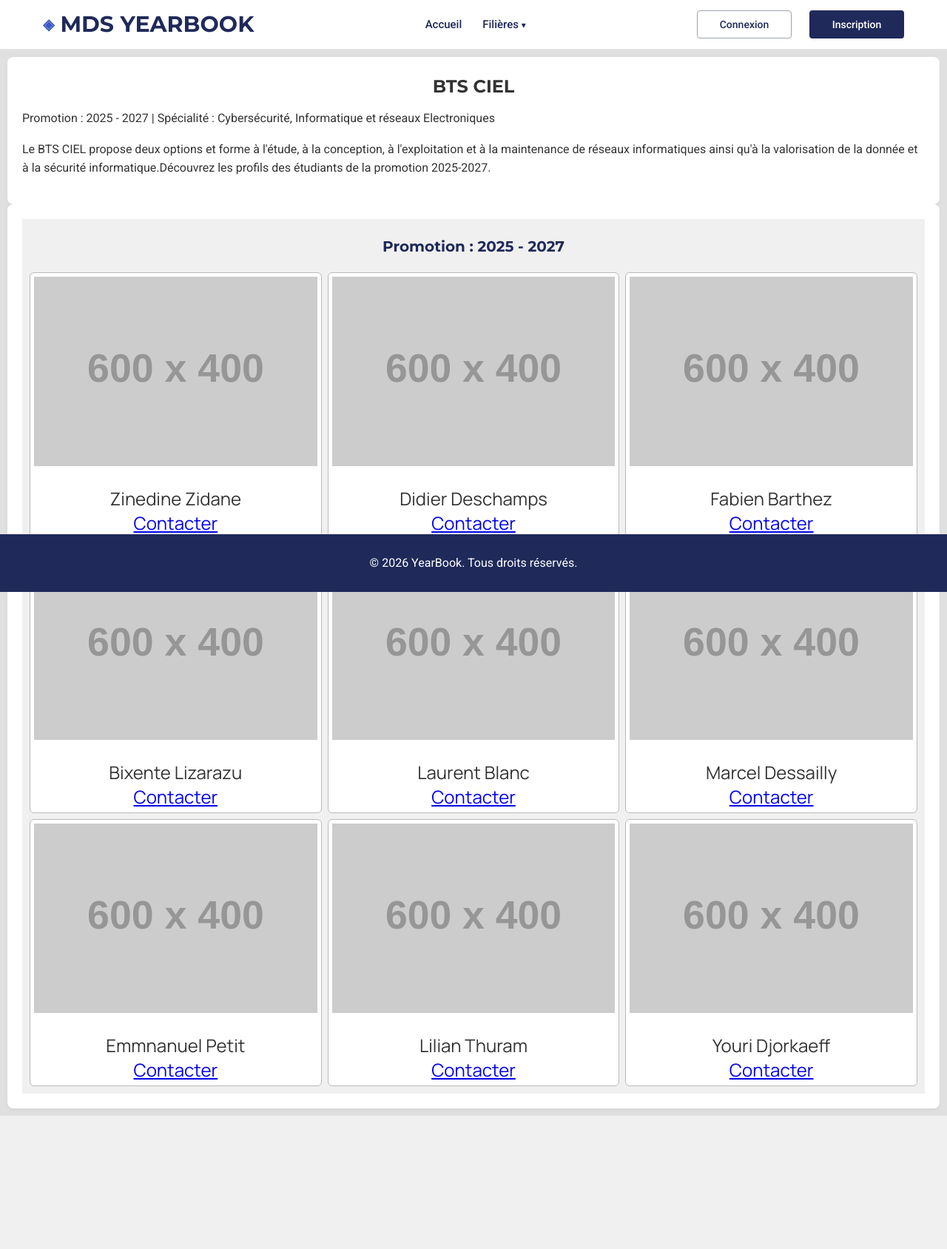
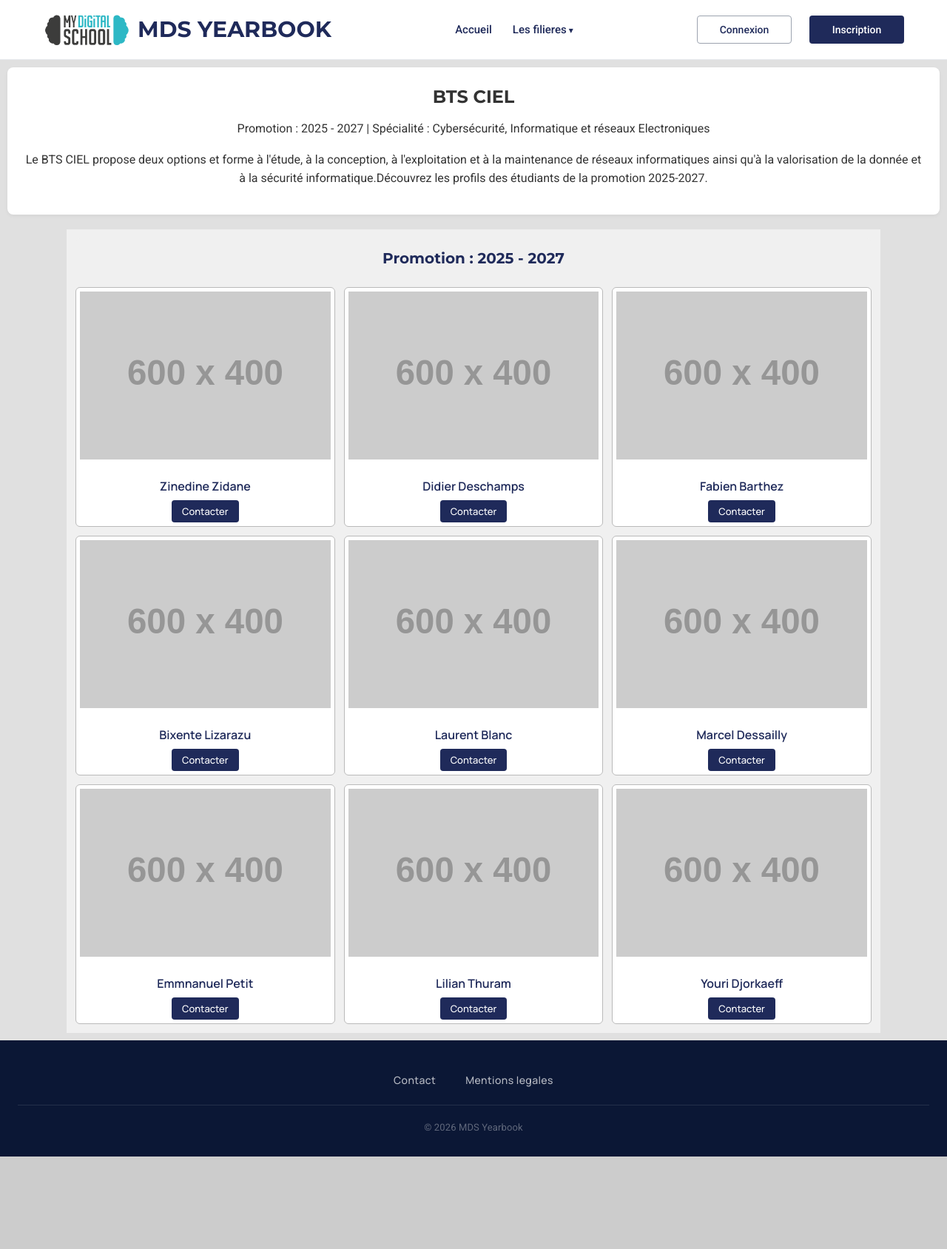
Before and after one commit to MarleyAvix/yearBook, a PHP site: page /pages/ciel.html in a window 1280 px wide. Shown: the whole page at 74% size. After the commit the page ends 1563 px from the top, so only its background shows below. Run offline with PHP 8.4, Linux system fonts and the light colour scheme; grey boxes labelled with a size stand in for pictures from a placeholder-image service; some libraries are stand-ins or nearby versions.

Commit message:
fix css et html sio + ciel

```diff
--- a/css/style.css
+++ b/css/style.css
@@ -88,7 +88,13 @@
 }
 
 .logo {
-    max-width: 120px;
+    max-width: 72px;
+}
+
+@media (min-width: 861px) {
+    .logo {
+        max-width: 120px;
+    }
 }
 
 .logo img {
@@ -200,7 +206,7 @@
     color: var(--primary-color);
     font-family: var(--fontH1H2);
     font-weight: 700;
-    font-size: 22px;
+    font-size: 18px;
     line-height: 1;
 }
 
@@ -767,23 +773,38 @@
 }
 
 /* Grille pour présentation des étudiants de chaque filière */
+
+@media screen and (min-width: 861px) {
+    .filiere-grid {
+        grid-template-columns: repeat(3, 1fr);
+    }
+}
+
 .container {
     display: grid;
-    grid-template-columns: repeat(3, 1fr);
-    gap: 8px;
+    grid-template-columns: 1fr;
+    gap: 12px;
     background-color: #f0f0f0;
-    max-width: 100%;
-    padding: 10px;
+    width: 100%;
+    max-width: 1100px;
+    padding: 12px;
 }
 
-.container div {
-    font-size: 24px;
-    text-align: center;
+@media (min-width: 540px) {
+    .container {
+        grid-template-columns: repeat(2, 1fr);
+    }
+}
+
+@media (min-width: 861px) {
+    .container {
+        grid-template-columns: repeat(3, 1fr);
+    }
 }
 
 .container div.header-grid {
-    grid-column: 1 / 4;
-    background-color: #f0f0f0;;
+    grid-column: 1 / -1;
+    background-color: #f0f0f0;
     text-align: center;
     padding: 15px;
     border-radius: 6px 6px 0 0;
@@ -793,6 +814,19 @@
     color: #1f2a5a;
     margin: 0;
     font-size: 20px;
+}
+
+.filiere-intro {
+    text-align: center;
+    margin-bottom: 20px;
+}
+
+.promotion-grid {
+    padding: 0;
+    background-color: transparent;
+    box-shadow: none;
+    display: flex;
+    justify-content: center;
 }
 
 .student-block {
@@ -812,6 +846,37 @@
     max-width: 100%;
     border: 2px solid #ccc;
     margin-bottom: 0px;
+}
+
+.content-card {
+    width: 100%;
+    display: flex;
+    flex-direction: column;
+    align-items: center;
+    gap: 8px;
+    font-size: 14px;
+}
+
+.student-name {
+    font-size: 16px;
+    font-weight: 600;
+    color: var(--primary-color);
+}
+
+.table-mail {
+    display: inline-block;
+    padding: 6px 14px;
+    background-color: var(--primary-color);
+    color: #fff;
+    border-radius: 4px;
+    text-decoration: none;
+    font-size: 13px;
+    font-weight: 500;
+    transition: background-color 0.2s;
+}
+
+.table-mail:hover {
+    background-color: var(--primary-color-hover);
 }
 
 /* Footer Accueil */
--- a/pages/ciel.html
+++ b/pages/ciel.html
@@ -19,16 +19,11 @@
         <nav class="site-nav" aria-label="Navigation principale">
             <div class="navbar-inner">
                 <div class="nav-header">
-            <a class="brand" href="../index.html">
-              <span class="brand-icon">◈</span>
+                    <a class="brand" href="../index.html" aria-label="Accueil Yearbook">
+                        <img src="../assets/logoMDS.png" alt="Logo MyDigitalSchool" class="logo">
                         <span>MDS YEARBOOK</span>
                     </a>
-            <button
-              class="nav-toggle"
-              type="button"
-              aria-expanded="false"
-              aria-label="Ouvrir le menu"
-            >
+                    <button class="nav-toggle" type="button" aria-expanded="false" aria-label="Ouvrir le menu">
                         <span class="nav-toggle-bar"></span>
                         <span class="nav-toggle-bar"></span>
                         <span class="nav-toggle-bar"></span>
@@ -39,26 +34,22 @@
                     <ul class="nav-links">
                         <li><a href="../index.html">Accueil</a></li>
                         <li class="nav-dropdown">
-                <button class="nav-dropdown-toggle" type="button">
-                  Filières
-                </button>
+                            <button class="nav-dropdown-toggle" type="button">Les filieres</button>
                             <ul class="nav-dropdown-menu">
-                  <li><a href="../pages/sio.html">BTS SIO</a></li>
-                  <li><a class="active" href="../pages/ciel.html">BTS CIEL</a></li>
+                                <li><a href="sio.html">BTS SIO</a></li>
+                                <li><a class="active" href="ciel.html">BTS CIEL</a></li>
                             </ul>
                         </li>
                     </ul>
-            <a class="nav-login-btn" href="../pages/login.html">Connexion</a>
-            <a class="nav-login-btn primary" href="../pages/register.html"
-              >Inscription</a
-            >
+                    <a class="nav-login-btn" href="login.html">Connexion</a>
+                    <a class="nav-login-btn primary" href="register.html">Inscription</a>
                 </div>
             </div>
         </nav>
     </header>
 
     <main>
-      <section>
+      <section class="filiere-intro">
         <h1>BTS CIEL</h1>
         <p>
           Promotion : 2025 - 2027 | Spécialité : Cybersécurité, Informatique et réseaux Electroniques
@@ -113,10 +104,10 @@
             </div>
 
             <div class="content-card">
-              <div class="student-name">Fabien Barthez
+              <div class="student-name">Fabien Barthez</div>
+              <div>
+                <a href="mailto:farthez@test.fr" class="table-mail">Contacter</a>
               </div>
-                <a href="mailto:farthez@test.fr" class="table-mail">Contacter
-                </a>
             </div>
           </div>
 
@@ -142,11 +133,10 @@
               <img src="https://placehold.co/600x400?text=Hello+World" alt="Photo de Laurent Blanc">
             </div>
 
-            <div>
+            <div class="content-card">
               <div class="student-name">Laurent Blanc</div>
               <div>
-                  <a href="mailto:lblanc@test.fr" class="table-mail">Contacter
-                  </a>
+                <a href="mailto:lblanc@test.fr" class="table-mail">Contacter</a>
               </div>
             </div>
           </div>
@@ -217,10 +207,13 @@
 
     </main>
 
-    <footer>
-        <div class="footer-content">
-            <p>&copy; 2026 YearBook. Tous droits réservés.</p>
+       <footer class="home-footer">
+        <div class="footer-columns">
+            <a href="contact.html">Contact</a>
+            <a href="mentions-legales.html">Mentions legales</a>
         </div>
+        <p>&copy; 2026 MDS Yearbook</p>
     </footer>
+  <script src="../js/script.js"></script>
   </body>
 </html>
```
Also changed, not shown: pages/sio.html (+15 -21 lines). Lines whose indentation alone changed are shown as unchanged.
